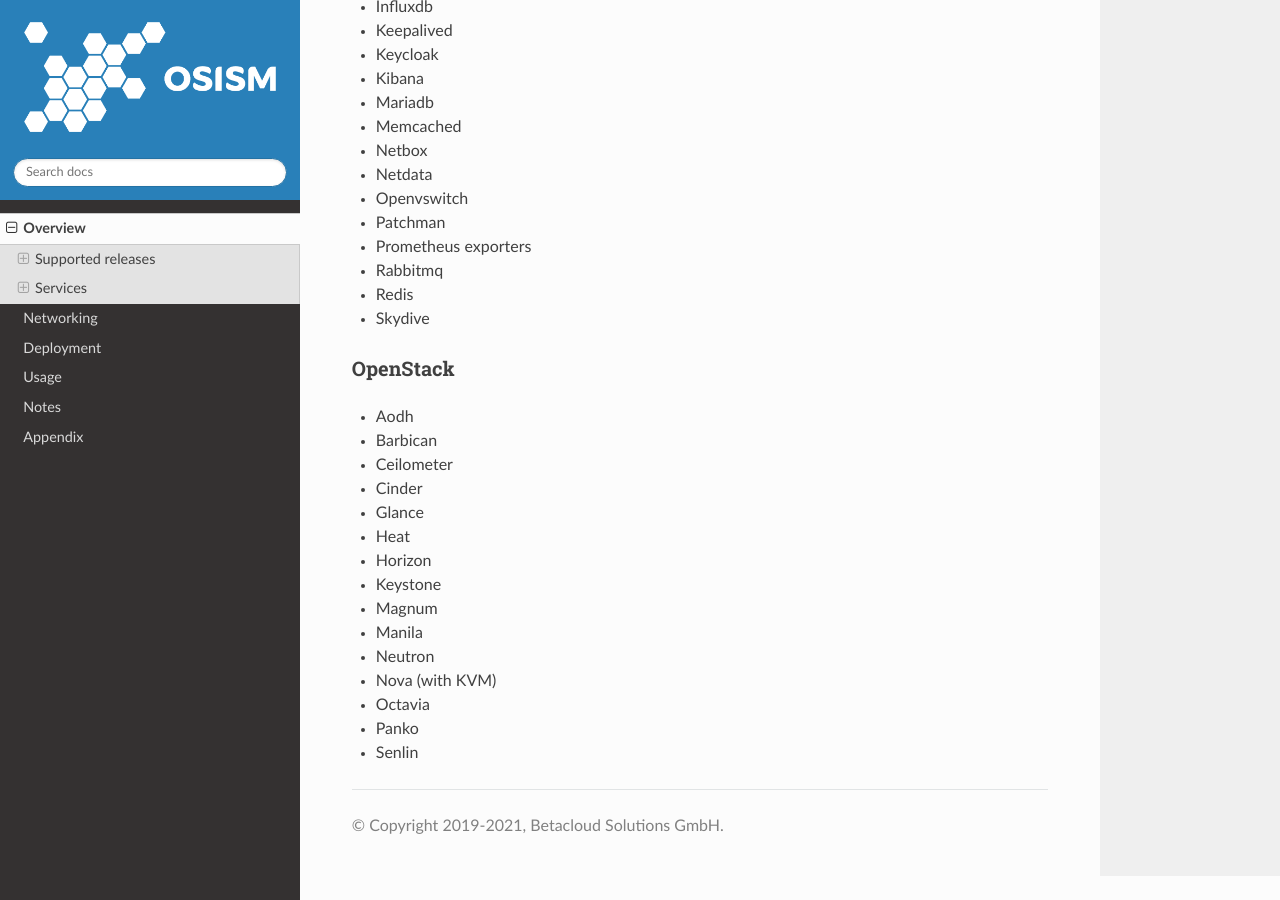
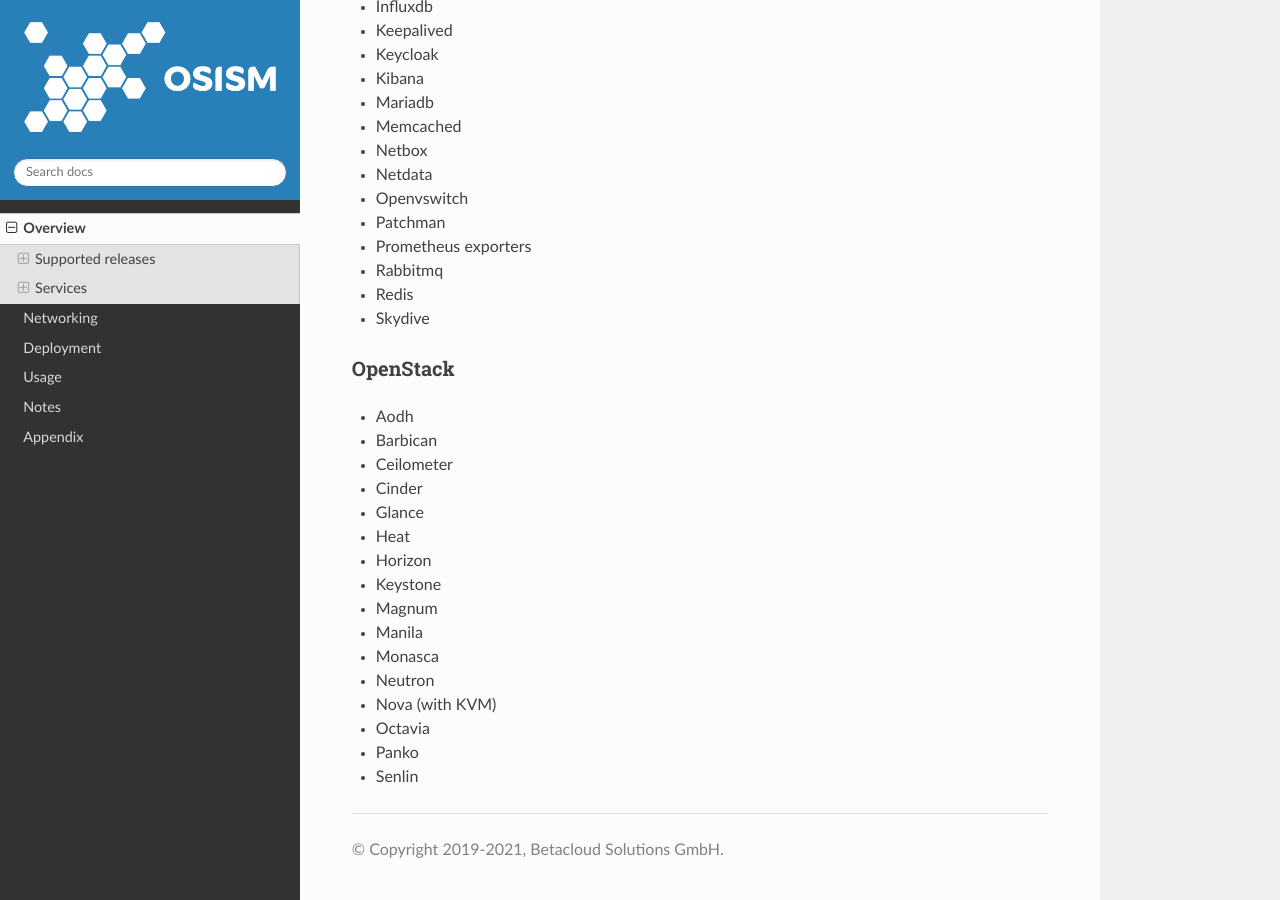
Before and after one commit to osism/testbed, a Sphinx documentation site: the page built from docs/source/overview.rst, in a window 1280 px wide and 900 px high, scrolled down 2295 px. Built offline with Sphinx 7.4.7 and the Read the Docs theme 2.0.0, drawn with Linux system fonts in a browser that asks for light colours.

Commit message:
kolla: enable monasca
Closes #25

Signed-off-by: Christian Berendt <berendt@betacloud-solutions.de>

```diff
--- a/docs/source/overview.rst
+++ b/docs/source/overview.rst
@@ -84,6 +84,7 @@
 * Keystone
 * Magnum
 * Manila
+* Monasca
 * Neutron
 * Nova (with KVM)
 * Octavia
```
Also changed, not shown: 2 other files.
